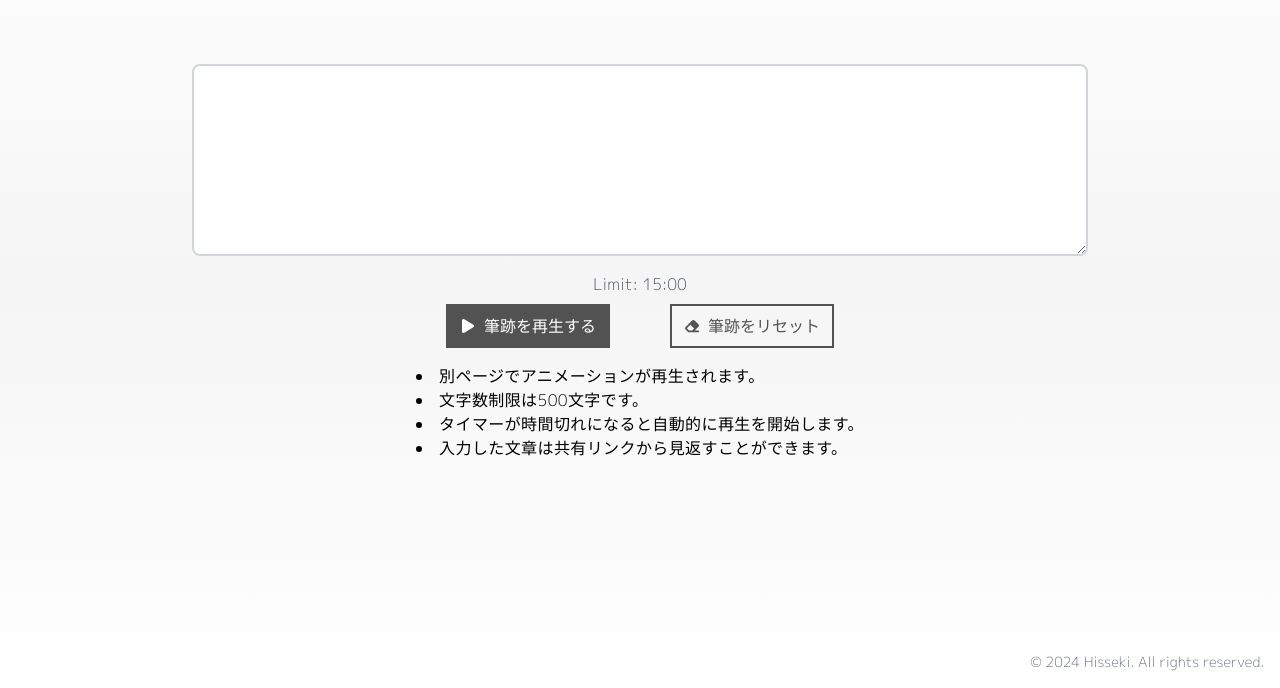
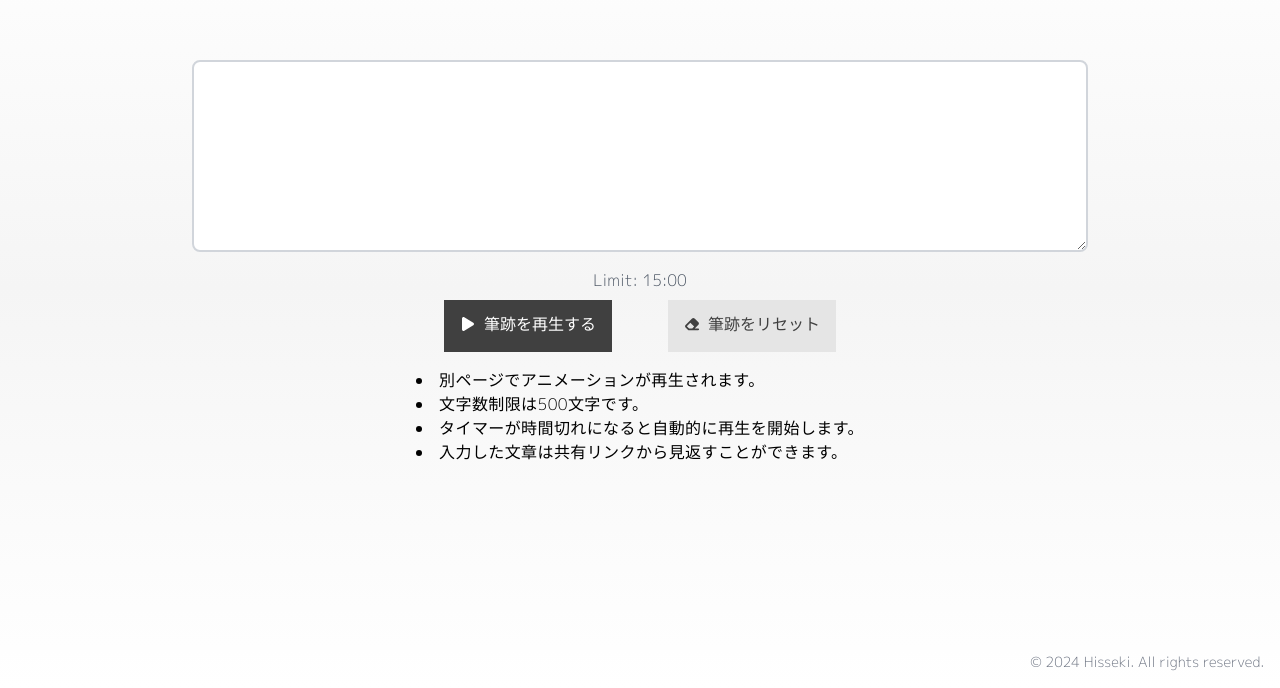
Before and after one commit to 0ldx7/Hisseki, a Next.js app: page /components/TextRecorder in a window 1280 px wide. Shown: the part 112-800 px from the top of the page. Built offline with nearby package versions, Linux system fonts and the light colour scheme.

Commit message:
buttonスタイルを一新

```diff
--- a/src/app/Header.tsx
+++ b/src/app/Header.tsx
@@ -3,8 +3,8 @@ import React from 'react'
 const Header = () => {
     return (
         <header>
-            <div className="container">
-                <h1 className="text-3xl tracking-wider font-extrabold">Hisseki</h1>
+            <div className="min-w-full">
+                <h1 className="flex items-center justify-center text-3xl tracking-wider font-extrabold">Hisseki</h1>
             </div>
         </header>
     );
--- a/src/app/components/Concept/page.tsx
+++ b/src/app/components/Concept/page.tsx
@@ -12,7 +12,7 @@ type InputRecord = {
 };
 
 const MIN_INTERVAL = 100;
-const DEMO_SESSION_ID = '_najykuhsq'; // デモ用のセッションIDを指定
+const DEMO_SESSION_ID = '_n5hulccn0'; // デモ用のセッションIDを指定
 
 
 const Concept: React.FC = () => {
@@ -91,7 +91,7 @@ const Concept: React.FC = () => {
     }, [records]);
 
     return (
-        <div className="h-screen flex flex-col items-center mt-40 leading-loose bg-gradient-to-t from-transparent from-0% via-neutral-100 via-50%">
+        <div className="h-screen items-center mt-40 leading-loose bg-gradient-to-t from-transparent from-0% via-neutral-100 via-50%">
             <Header />
             <div className="mt-14 text-center">
                 <p className='pb-4'>Hissekiは、あなたが入力したテキストの編集履歴をリアルタイムで記録し、再生することができるアプリです。</p>
@@ -100,17 +100,8 @@ const Concept: React.FC = () => {
             <div className='mt-10 relative text-center'>
                 <p className='text-center pb-4'>個人的な日記、小説や詩、ポエミーなときの独り言など、</p>
                 <p className='pb-14'>書く物は何でも構いません。</p>
-                <p>あなたの言葉が生まれる瞬間を、少し振り返ってみませんか。</p>
-                {/* <ul className="min-w-20 list-none list-inside space-y-2 text-left">
-                    <li>個人的な日記</li>
-                    <li>詩や小説</li>
-                    <li>深い内省や思考の観察</li>
-                    <li>ポエミーなときの独り言</li>
-                    <li>誰かに向けたメッセージ</li>
-                </ul> */}
-                <div className="absolute top-0 whitespace-pre-wrap min-w-fit rounded-lg text-gray-400 mt-4 text-xl text-left">
-                    {/* {text} */}
-                </div>
+                <p className='tracking-wide'>あなたの言葉が生まれる瞬間を、少し振り返ってみませんか。</p>
+                {/* <p className='tracking-wide'>{text}</p> */}
             </div>
         </div>
     );
--- a/src/app/components/Playback/page.tsx
+++ b/src/app/components/Playback/page.tsx
@@ -196,68 +196,76 @@ const Playback: React.FC = () => {
                     {initialPlaybackDone && initialPlaybackTime && <p className="text-sm text-gray-600">{initialPlaybackTime}</p>}
                 </div>
                 <div
-                    className={`whitespace-pre-wrap p-4 rounded-lg bg-white text-black ${isLoading || !initialPlaybackDone ? 'animate-pulse' : ''}`}
+                    className={`whitespace-pre-wrap p-4 rounded-lg tracking-wide text-lg text-black ${isLoading || !initialPlaybackDone ? 'animate-pulse' : ''}`}
                     style={isLoading || !initialPlaybackDone ? { opacity: 0 } : { opacity: 1 }}>
                     {isLoading || !initialPlaybackDone ? 'Loading...' : text}
                 </div>
                 <div className="flex flex-col sm:flex-row justify-between items-center gap-4">
                     <button
                         className="
-                            py-2
+                            group
+                            py-3
                             px-4
-                            text-neutral-600
-                            border-2
-                            border-neutral-600
-                            hover:bg-neutral-200
+                            mt-2
+                            mb-4
+                            m-auto
+                            text-neutral-700
+                            font-light
+                            bg-neutral-200
                             focus:ring-blue-500
                             focus:ring-opacity-50
-                            flex
-                            items-center
-                            justify-center
-                            disabled:bg-neutral-200
                             "
                         onClick={() => playback(false)}
                         disabled={isReplayDisabled}
                     >
+                        <div className='inline-flex items-center'>
                             <FontAwesomeIcon icon={faReply} className="mr-2" style={{ width: '1em', height: '1em' }} />
                             リプレイ
+                        </div>
+                        <div className="bg-neutral-600 h-[2px] w-0 group-hover:w-full transition-all duration-500 group-disabled:w-0"></div>
                     </button>
                     <Link href="/">
                         <button
                             className="
-                                py-2
+                                group
+                                py-3
                                 px-4
-                                text-neutral-600
-                                border-2
-                                border-neutral-600
-                                hover:bg-neutral-200
+                                mt-2
+                                mb-4
+                                font-light
+                                text-neutral-700
+                                m-auto
                                 focus:ring-blue-500
-                                focus:ring-opacity-50
-                                flex
-                                items-center
-                                justify-center"
+                                bg-neutral-200
+                                "
                         >
+                            <div className='inline-flex items-center'>
                                 <FontAwesomeIcon icon={faPenToSquare} className="mr-2" style={{ width: '1em', height: '1em' }} />
                                 新しい筆跡を残す
+                            </div>
+                            <div className="bg-neutral-600 h-[2px] w-0 group-hover:w-full transition-all duration-500"></div>
                         </button>
                     </Link>
                     <button
                         className="
-                            py-2
+                            group
+                            py-3
                             px-4
-                            text-neutral-600
-                            border-2
-                            border-neutral-600
-                            hover:bg-neutral-200
+                            mt-2
+                            mb-4
+                            font-light
+                            text-neutral-700
+                            m-auto
                             focus:ring-blue-500
-                            focus:ring-opacity-50
-                            flex
-                            items-center
-                            justify-center"
+                            bg-neutral-200
+                            "
                         onClick={handleCopyAndSave}
                     >
+                        <div className='inline-flex items-center'>
                             <FontAwesomeIcon icon={faPaste} className="mr-2" style={{ width: '1em', height: '1em' }} />
                             {copyButtonText}
+                        </div>
+                        <div className="bg-neutral-600 h-[2px] w-0 group-hover:w-full transition-all duration-500"></div>
                     </button>
                 </div>
             </div>
--- a/src/app/components/TextRecorder/page.tsx
+++ b/src/app/components/TextRecorder/page.tsx
@@ -112,52 +112,47 @@ const TextRecorder: React.FC = () => {
                     <div className="flex flex-col sm:flex-row items-center">
                         <button
                             className="
-                                py-2
-                                px-3
+                                group
+                                py-3
+                                px-4
                                 mt-2
                                 mb-4
                                 m-auto
                                 text-white
                                 font-light
-                                border-2
-                                bg-neutral-800
-                                border-neutral-800
-                                hover:bg-neutral-600
+                                bg-neutral-700
                                 focus:ring-blue-500
                                 focus:ring-opacity-50
-                                disabled:bg-neutral-600
-                                disabled:border-neutral-600
-                                flex
-                                items-center
-                                justify-center
                                 "
                             onClick={() => router.push('/components/Playback')}
                             disabled={recordingStatus !== 'recording'}
                         >
-                            <FontAwesomeIcon icon={faPlay} className="mr-2" style={{ width: '1em', height: '1em' }} />
-                            筆跡を再生する
+                            <div className='inline-flex items-center'>
+                                <FontAwesomeIcon icon={faPlay} className="mr-2" style={{ width: '1em', height: '1em' }} />
+                                筆跡を再生する
+                            </div>
+                            <div className='bg-white h-[2px] w-0 group-hover:w-full transition-all duration-500 group-disabled:w-0'></div>
                         </button>
                         <button
                             className="
-                                py-2
-                                px-3
+                                group
+                                py-3
+                                px-4
                                 mt-2
                                 mb-4
+                                font-light
+                                text-neutral-700
                                 m-auto
-                                text-neutral-600
-                                border-2
-                                border-neutral-600
-                                hover:bg-neutral-200
                                 focus:ring-blue-500
-                                focus:ring-opacity-50
-                                flex
-                                items-center
-                                justify-center
+                                bg-neutral-200
                                 "
                             onClick={resetRecorder}
                         >
-                            <FontAwesomeIcon icon={faEraser} className="mr-2" style={{ width: '1em', height: '1em' }} />
-                            筆跡をリセット
+                            <div className='inline-flex items-center'>
+                                <FontAwesomeIcon icon={faEraser} className="mr-2" style={{ width: '1em', height: '1em' }} />
+                                筆跡をリセット
+                            </div>
+                            <div className="bg-neutral-600 h-[2px] w-0 group-hover:w-full transition-all duration-500"></div>
                         </button>
                     </div>
                     <ul className="list-disc list-inside text-left mx-auto max-w-lg tracking-wide">
```
Lines whose indentation alone changed are shown as unchanged.
